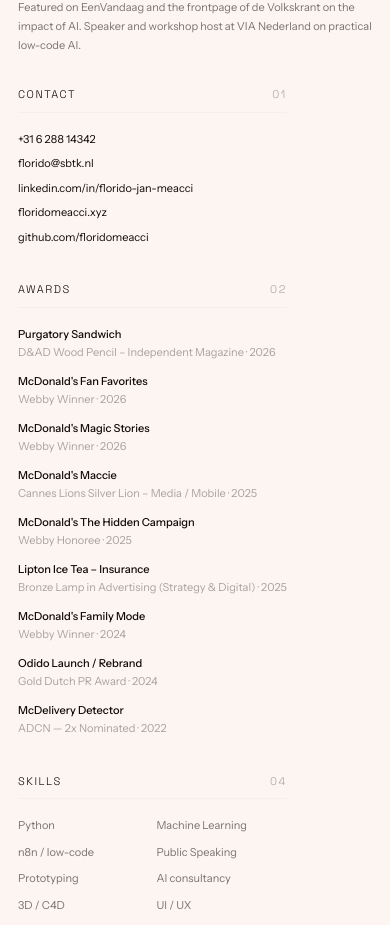
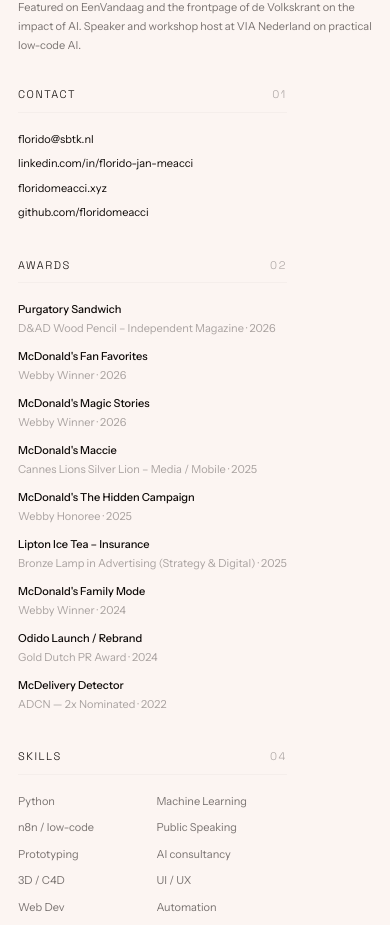
Before and after one commit to floridomeacci/2026portfolio, a Vue app: page /about in a window 390 px wide. Shown: the part 1935-2860 px from the top of the page. Built offline with nearby package versions, Linux system fonts and the light colour scheme.

Commit message:
fix(about): remove phone number from contact

```diff
--- a/src/pages/AboutPage.vue
+++ b/src/pages/AboutPage.vue
@@ -104,7 +104,6 @@
           <section>
             <div class="sec-hdr"><span>Contact</span><span class="idx">01</span></div>
             <div class="contact-list">
-              <a href="tel:+31628814342">+31 6 288 14342</a>
               <a href="mailto:florido@sbtk.nl">florido@sbtk.nl</a>
               <a href="https://www.linkedin.com/in/florido-jan-meacci" target="_blank" rel="noopener">linkedin.com/in/florido-jan-meacci</a>
               <a href="https://www.floridomeacci.xyz" target="_blank" rel="noopener">floridomeacci.xyz</a>
```
